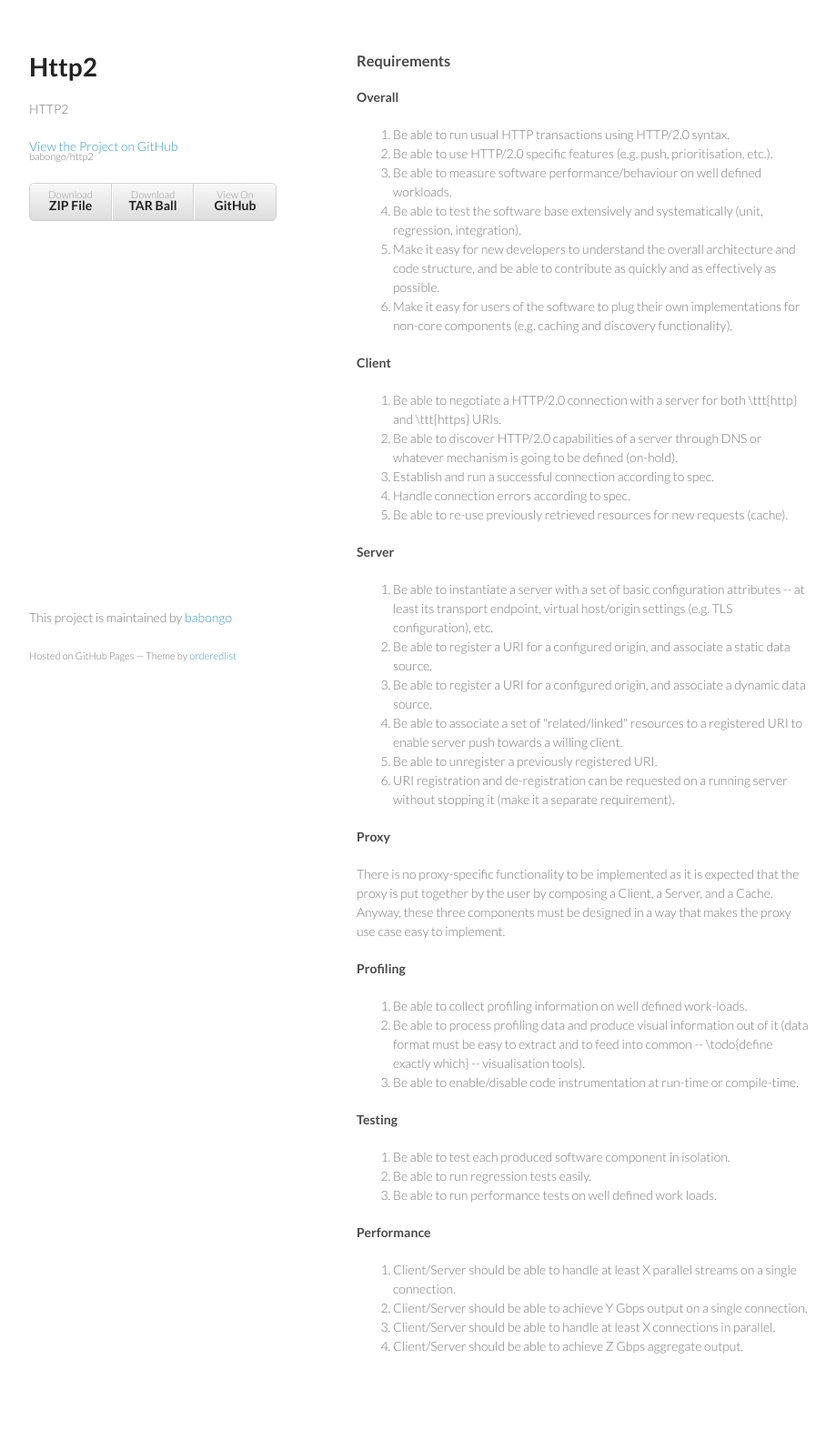
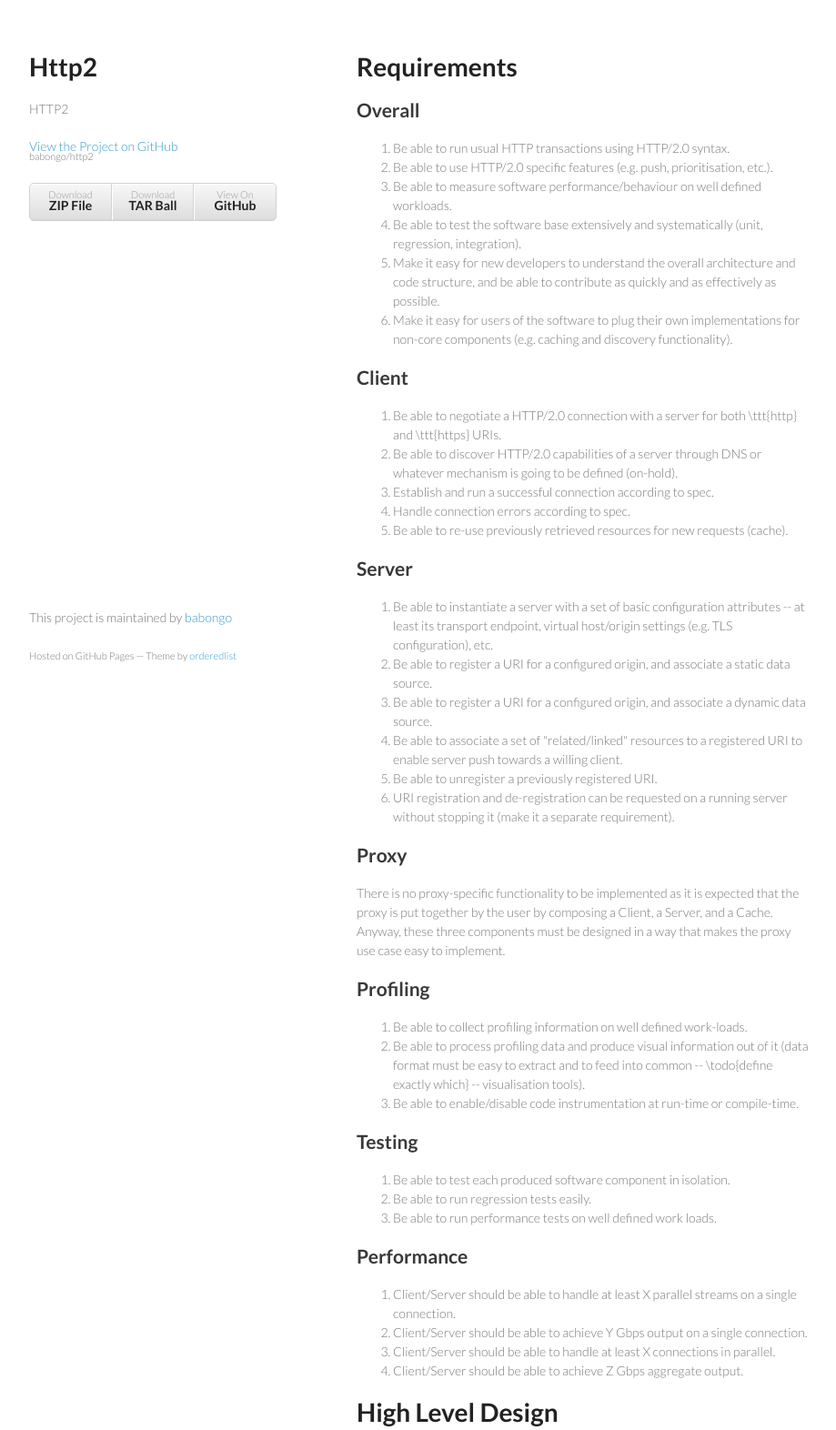
Before and after one commit to babongo/http2, a plain HTML site: page index.html in a window 1280 px wide. Shown: the top 1572 px of the page at 91% size, without its empty margins (178-1097 px from the left). Drawn offline with Linux system fonts and the light colour scheme.

Commit message:
Create gh-pages branch via GitHub

```diff
--- a/index.html
+++ b/index.html
@@ -28,11 +28,11 @@
         </ul>
       </header>
       <section>
-        <h3>
-<a name="requirements" class="anchor" href="#requirements"><span class="octicon octicon-link"></span></a>Requirements</h3>
+        <h1>
+<a name="requirements" class="anchor" href="#requirements"><span class="octicon octicon-link"></span></a>Requirements</h1>
 
-<h4>
-<a name="overall" class="anchor" href="#overall"><span class="octicon octicon-link"></span></a>Overall</h4>
+<h2>
+<a name="overall" class="anchor" href="#overall"><span class="octicon octicon-link"></span></a>Overall</h2>
 
 <ol>
 <li>Be able to run usual HTTP transactions using HTTP/2.0 syntax.</li>
@@ -41,8 +41,8 @@
 <li>Be able to test the software base extensively and systematically (unit, regression, integration).</li>
 <li>Make it easy for new developers to understand the overall architecture and code structure, and be able to contribute as quickly and as effectively as possible.</li>
 <li>Make it easy for users of the software to plug their own implementations for non-core components (e.g. caching and discovery functionality).</li>
-</ol><h4>
-<a name="client" class="anchor" href="#client"><span class="octicon octicon-link"></span></a>Client</h4>
+</ol><h2>
+<a name="client" class="anchor" href="#client"><span class="octicon octicon-link"></span></a>Client</h2>
 
 <ol>
 <li>Be able to negotiate a HTTP/2.0 connection with a server for both \ttt{http} and \ttt{https} URIs.</li>
@@ -50,8 +50,8 @@
 <li>Establish and run a successful connection according to spec.</li>
 <li>Handle connection errors according to spec.</li>
 <li>Be able to re-use previously retrieved resources for new requests (cache).</li>
-</ol><h4>
-<a name="server" class="anchor" href="#server"><span class="octicon octicon-link"></span></a>Server</h4>
+</ol><h2>
+<a name="server" class="anchor" href="#server"><span class="octicon octicon-link"></span></a>Server</h2>
 
 <ol>
 <li>Be able to instantiate a server with a set of basic configuration attributes -- at least its transport endpoint, virtual host/origin settings (e.g. TLS configuration), etc.</li>
@@ -60,35 +60,39 @@
 <li>Be able to associate a set of "related/linked" resources to a registered URI to enable server push towards a willing client.</li>
 <li>Be able to unregister a previously registered URI.</li>
 <li>URI registration and de-registration can be requested on a running server without stopping it (make it a separate requirement).</li>
-</ol><h4>
-<a name="proxy" class="anchor" href="#proxy"><span class="octicon octicon-link"></span></a>Proxy</h4>
+</ol><h2>
+<a name="proxy" class="anchor" href="#proxy"><span class="octicon octicon-link"></span></a>Proxy</h2>
 
 <p>There is no proxy-specific functionality to be implemented as it is expected that the proxy is put together by the user by composing a Client, a Server, and a Cache.
 Anyway, these three components must be designed in a way that makes the proxy use case easy to implement.</p>
 
-<h4>
-<a name="profiling" class="anchor" href="#profiling"><span class="octicon octicon-link"></span></a>Profiling</h4>
+<h2>
+<a name="profiling" class="anchor" href="#profiling"><span class="octicon octicon-link"></span></a>Profiling</h2>
 
 <ol>
 <li>Be able to collect profiling information on well defined work-loads.</li>
 <li>Be able to process profiling data and produce visual information out of it (data format must be easy to extract and to feed into common -- \todo{define exactly which} -- visualisation tools).</li>
 <li>Be able to enable/disable code instrumentation at run-time or compile-time. </li>
-</ol><h4>
-<a name="testing" class="anchor" href="#testing"><span class="octicon octicon-link"></span></a>Testing</h4>
+</ol><h2>
+<a name="testing" class="anchor" href="#testing"><span class="octicon octicon-link"></span></a>Testing</h2>
 
 <ol>
 <li>Be able to test each produced software component in isolation.</li>
 <li>Be able to run regression tests easily.</li>
 <li>Be able to run performance tests on well defined work loads.</li>
-</ol><h4>
-<a name="performance" class="anchor" href="#performance"><span class="octicon octicon-link"></span></a>Performance</h4>
+</ol><h2>
+<a name="performance" class="anchor" href="#performance"><span class="octicon octicon-link"></span></a>Performance</h2>
 
 <ol>
 <li>Client/Server should be able to handle at least X parallel streams on a single connection.</li>
 <li>Client/Server should be able to achieve Y Gbps output on a single connection.</li>
 <li>Client/Server should be able to handle at least X connections in parallel.</li>
 <li>Client/Server should be able to achieve Z Gbps aggregate output.</li>
-</ol>
+</ol><h1>
+<a name="high-level-design" class="anchor" href="#high-level-design"><span class="octicon octicon-link"></span></a>High Level Design</h1>
+
+<h2>
+<a name="packages" class="anchor" href="#packages"><span class="octicon octicon-link"></span></a>Packages</h2>
       </section>
       <footer>
         <p>This project is maintained by <a href="https://github.com/babongo">babongo</a></p>
```
Also changed, not shown: params.json (+1 -1 lines).
